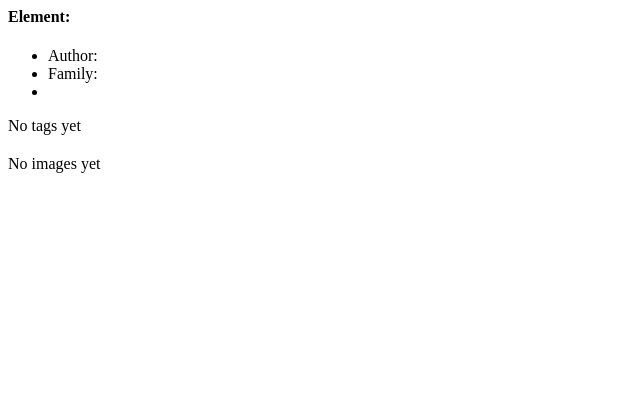
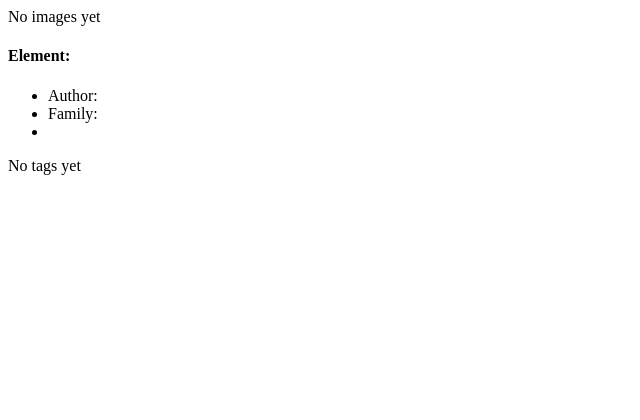
Before and after one commit to andywar65/djeotree, a Django app: template templates/djeotree/includes/element_detail.html in a window 1280 px wide. Shown: the top 420 px of the page, without its empty margins (0-640 px from the left). Before the commit the page ends 173 px from the top, so only its background shows below. Run offline with Django 3.2, Linux system fonts and the light colour scheme; the template is opened without the code that fills it, so the values that code supplies are empty.

Commit message:
reorganize element detail

```diff
--- a/templates/djeotree/includes/element_detail.html
+++ b/templates/djeotree/includes/element_detail.html
@@ -3,7 +3,12 @@
 {% load i18n %}
 {% load static %}
 
-<div class="row">
+{% if images %}
+  {% include 'djeotree/includes/gallery.html' %}
+{% else %}
+  <p>{% trans "No images yet" %}</p>
+{% endif %}
+<div class="row" style="margin-top: 20px">
   <div class="col" style="margin-bottom: 20px">
     <div class="card">
       <div class="card-header">
@@ -53,25 +58,16 @@
     </div>
   </div>
   <div class="col col-xl-9 col-lg-9 col-md-12 col-sm-12 col-12" style="margin-bottom: 20px">
-    {% if images %}
-      {% include 'djeotree/includes/gallery.html' %}
-    {% else %}
-      <p>{% trans "No images yet" %}</p>
-    {% endif %}
-  </div>
-</div>
-<div class="row">
     {{ mapbox_token|json_script:"mapbox_token"}}
     <script id="marker_data" type="application/json">{{ element|geojsonfeature:"popupContent"|safe }}</script>
     <script src="{% static 'djeotree/js/element_detail.js'%}"></script>
-  <div class="col col-xl-6 col-lg-6 col-md-12 col-sm-12 col-12">
+    <div>
       {% leaflet_map "mymap" callback="window.map_init" %}
     </div>
-  <div class="col">
+  </div>
+</div>
 <div class="card" style="min-height: 600px">
   <div class="card-body">
     {{ element.body|safe }}
   </div>
 </div>
-  </div>
-</div>
```
Lines whose indentation alone changed are shown as unchanged.
